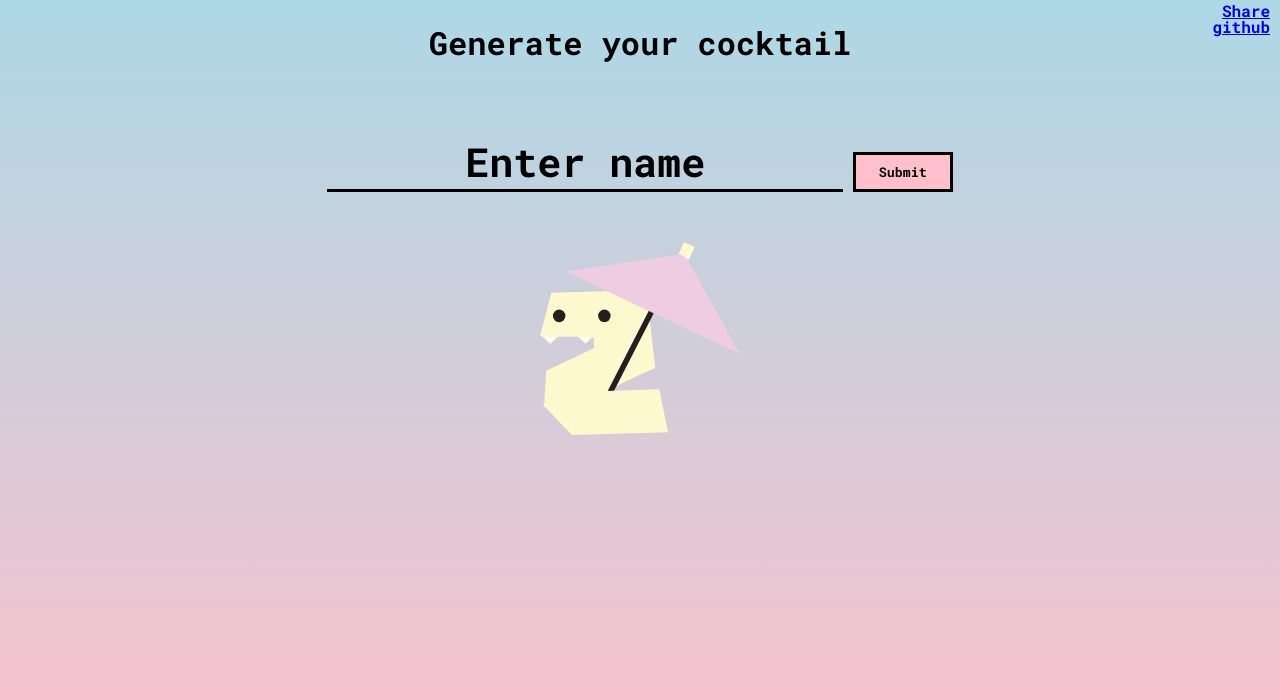
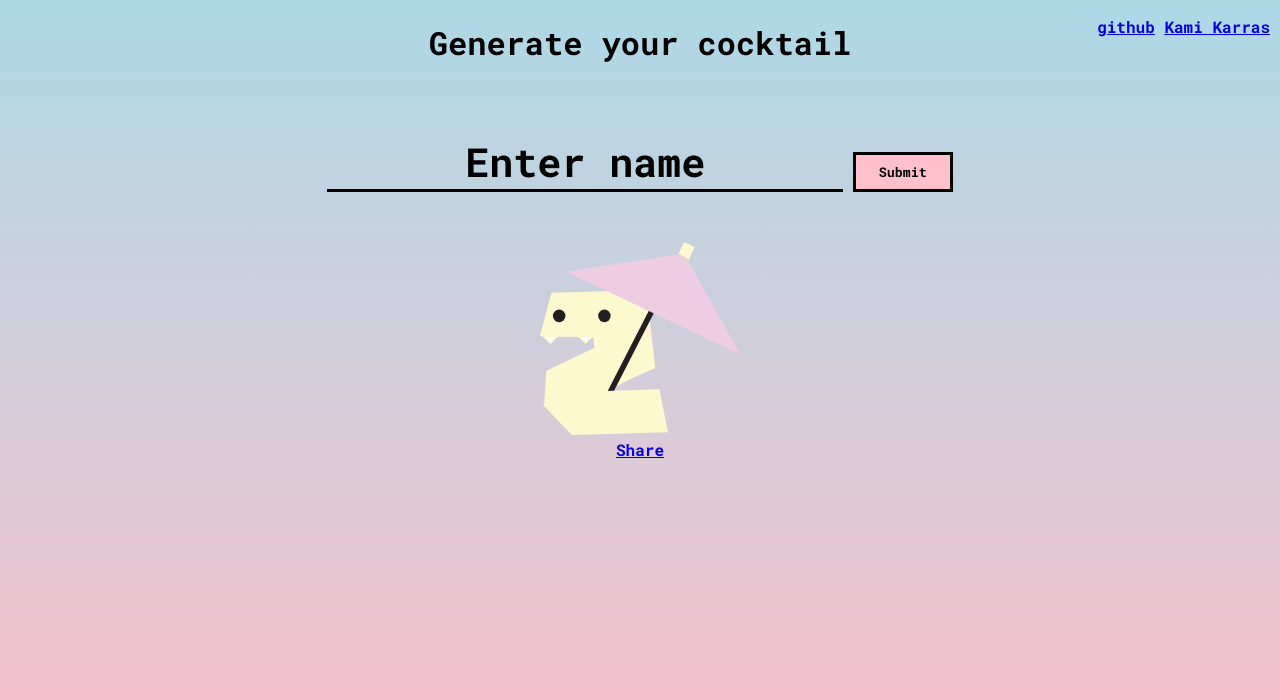
Before and after one commit to kamikarras/drink-generator, a Flask app: page / in a window 1280 px wide. Shown: the top 700 px of the page. Run offline with Flask 2, Linux system fonts and the light colour scheme; some libraries are stand-ins or nearby versions.

Commit message:
modified open graph links, added link to personal website, added png versions of imgs

```diff
--- a/static/css/styles.css
+++ b/static/css/styles.css
@@ -61,10 +61,18 @@ ul {
     font-size: 20px;
 }
 
-a{
+.links{
     position: absolute;
     top: 0;
     right: 10px;
+}
+a {
+    display: inline-block;
+}
+
+.fb-share-button {
+    margin: auto;
+    text-align: center;
 }
 
 @media screen and (orientation: portrait) and (min-width: 600px) {
@@ -89,18 +97,26 @@ a{
     h1 {
         font-size: 60px;
     }
+
    .results{
     font-size: 50px;
    }
-   a {
+
+   .links {
     display: block;
     position: relative;
     font-size: 40px;
     text-align: center;
    }
+
+   a {
+    display: inline-block;
+   }
+
    li{
     font-size: 40px;
    }
+
    h3 {
     font-size: 60px;
    }
--- a/templates/base.html
+++ b/templates/base.html
@@ -5,9 +5,12 @@
     <meta property="og:type" content="quiz" />
     <meta property="og:title" content="Drink Generator" />
 <meta property="og:description" content="Generate a cocktail from your name" />
-<meta property="og:image" content="/static/imgs/dring.svg" />
+<meta property="og:image" content="http://www.whatsyourcocktail.com/static/imgs/drink.png" />
     <link rel="stylesheet" href="/static/css/styles.css">
-    <title>Drink Generator</title>
+    <link rel="icon"
+      type="image/png"
+      href="http://www.whatsyourcocktail.com/static/imgs/snake.png">
+    <title>What's your cocktail</title>
 </head>
 <body>
 
--- a/templates/homepage.html
+++ b/templates/homepage.html
@@ -28,10 +28,14 @@
 
 
 {% endif %}
-
+<div class="links">
 <a href="https://github.com/kamikarras/drink-generator">
     <p>github</p>
 </a>
+<a href="https://kamikarras.com">
+    <p>Kami Karras</p>
+</a>
+</div>
   <!-- Load Facebook SDK for JavaScript -->
   <div id="fb-root"></div>
 <script>(function(d, s, id) {
```
Also changed, not shown: static/imgs/drink.png (added), static/imgs/snake.png (added).
